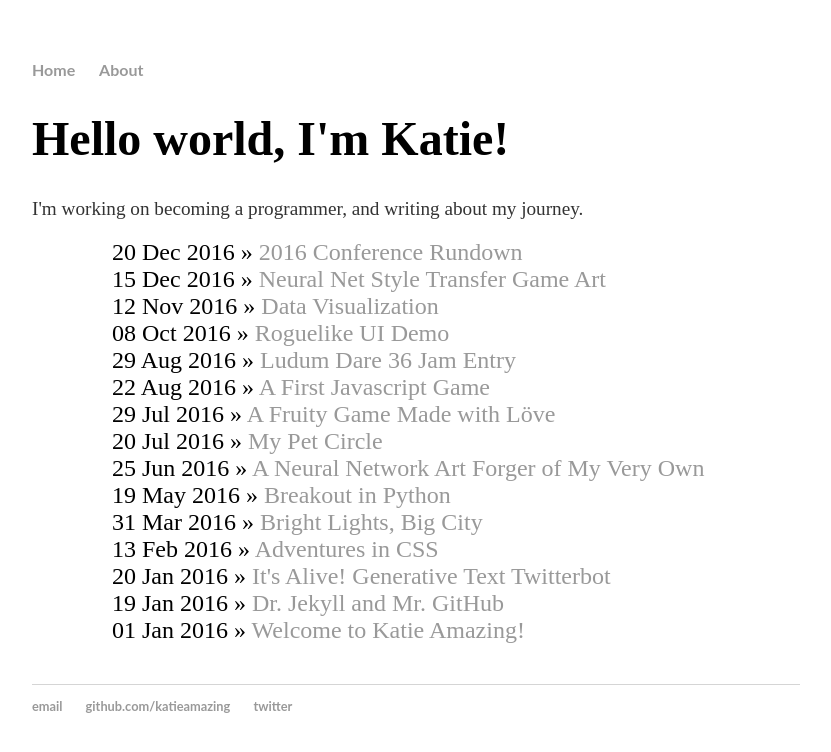
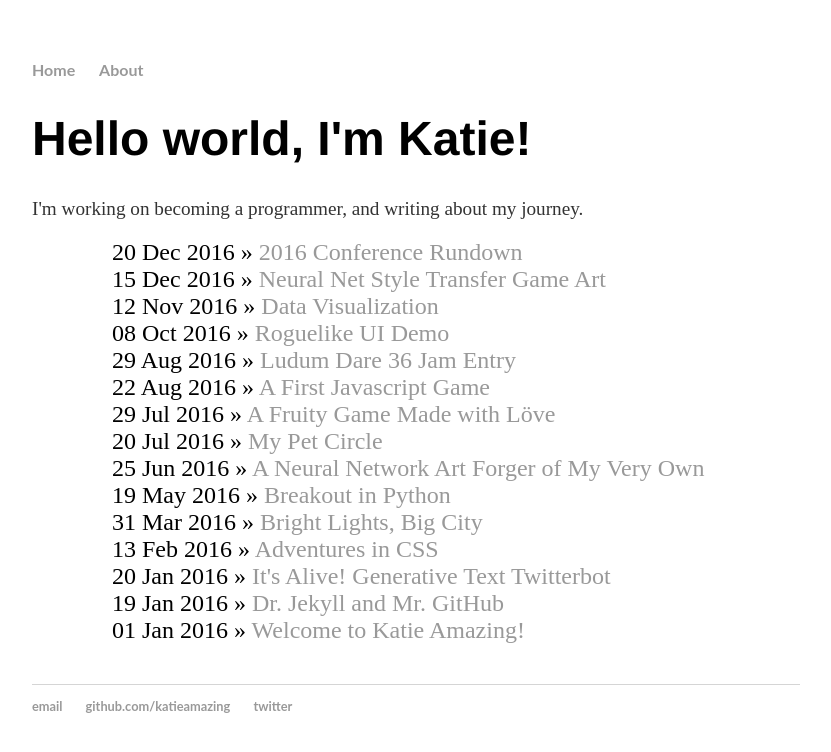
Before and after one commit to katieamazing/katieamazing.github.io, a Jekyll site: the page built from index.html, in a window 1280 px wide. Shown: the top 752 px of the page, without its empty margins (224-1055 px from the left). Built offline with Jekyll 4.4.1, drawn with Linux system fonts in a browser that asks for light colours.

Commit message:
Update main.css

```diff
--- a/css/main.css
+++ b/css/main.css
@@ -21,7 +21,7 @@
 }
 h1 {
     font-size: 3em;
-    font-family: 'Roboto Slab', serif;
+    font-family: 'Helvetica', 'Arial', 'Sans-Serif';
 }
 p {
     font-size: 1.2em;
```
